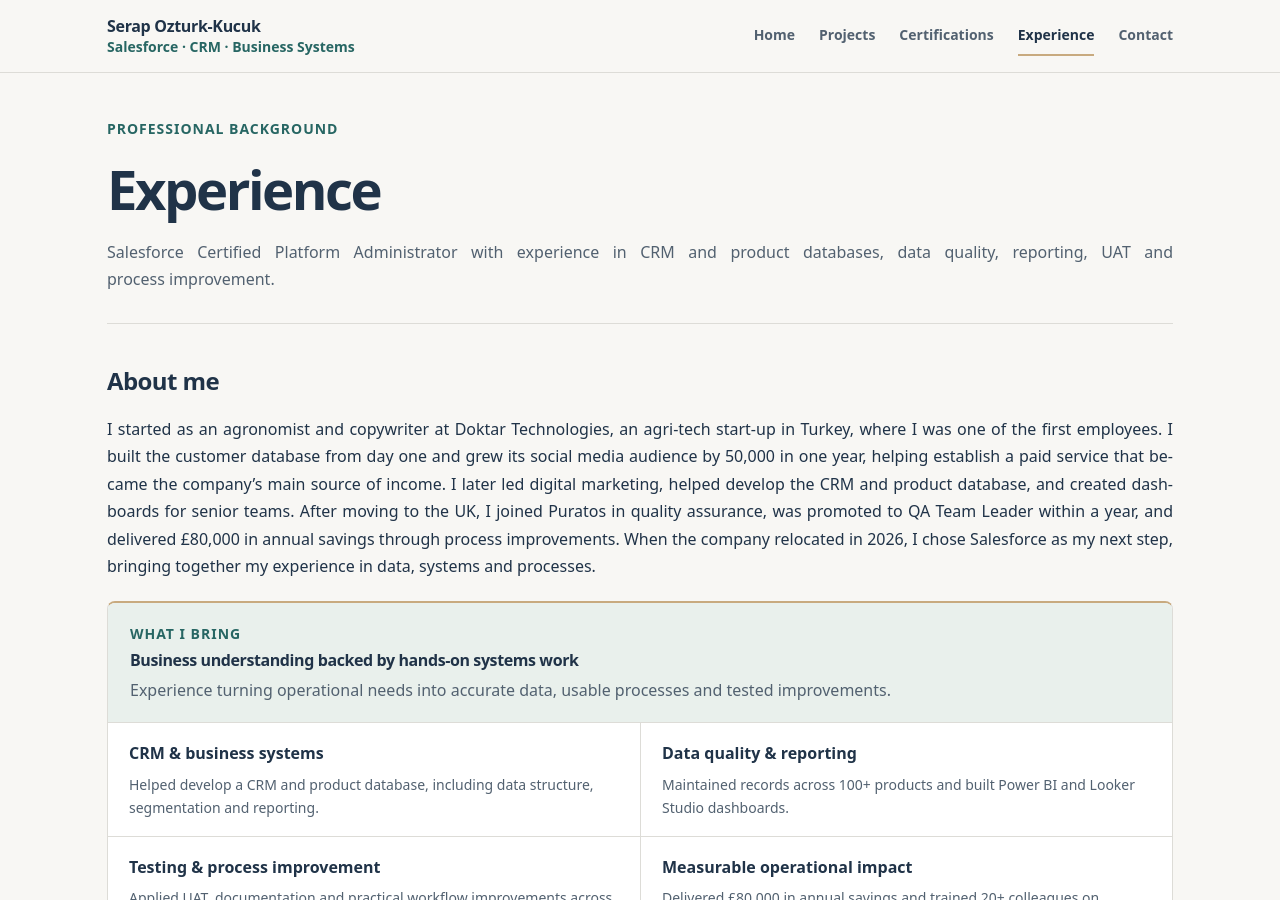
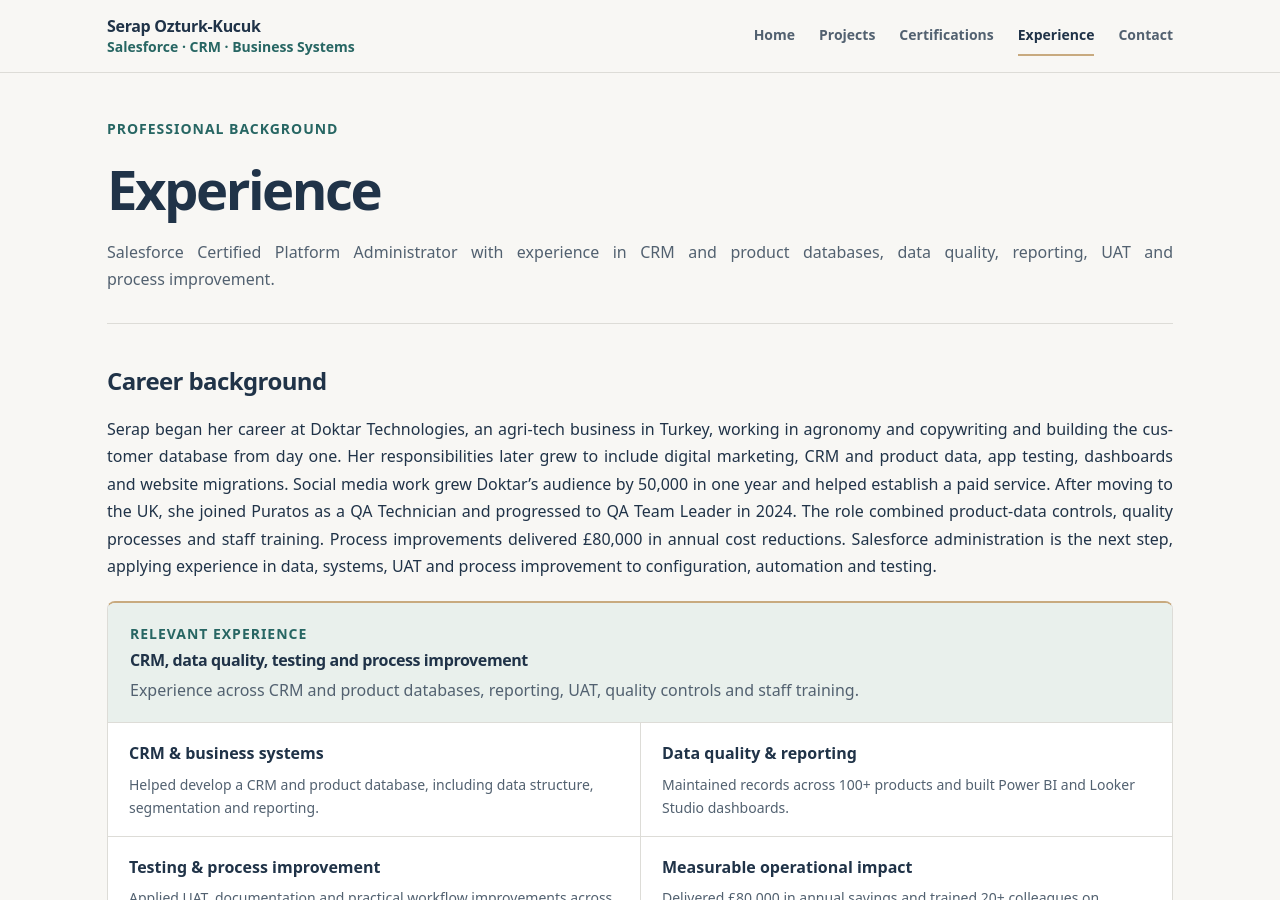
Before and after one commit to serapozturkkucuk/serapozturkkucuk.github.io, a Jekyll site: the page built from about/index.html, in a window 1280 px wide and 900 px high. Built offline with Jekyll 4.4.1, drawn with Linux system fonts in a browser that asks for light colours; some of the changed text lies outside the part shown.

Commit message:
Rewrite Experience narrative in concise third person and remove generic relevance claims

```diff
--- a/about/index.html
+++ b/about/index.html
@@ -9,15 +9,15 @@ title: Experience
 </header>
 
 <section class="block experience-intro">
-  <h2>About me</h2>
+  <h2>Career background</h2>
   <div class="experience-story">
-    <p>I started as an agronomist and copywriter at Doktar Technologies, an agri-tech start-up in Turkey, where I was one of the first employees. I built the customer database from day one and grew its social media audience by 50,000 in one year, helping establish a paid service that became the company’s main source of income. I later led digital marketing, helped develop the CRM and product database, and created dashboards for senior teams. After moving to the UK, I joined Puratos in quality assurance, was promoted to QA Team Leader within a year, and delivered £80,000 in annual savings through process improvements. When the company relocated in 2026, I chose Salesforce as my next step, bringing together my experience in data, systems and processes.</p>
+    <p>Serap began her career at Doktar Technologies, an agri-tech business in Turkey, working in agronomy and copywriting and building the customer database from day one. Her responsibilities later grew to include digital marketing, CRM and product data, app testing, dashboards and website migrations. Social media work grew Doktar’s audience by 50,000 in one year and helped establish a paid service. After moving to the UK, she joined Puratos as a QA Technician and progressed to QA Team Leader in 2024. The role combined product-data controls, quality processes and staff training. Process improvements delivered £80,000 in annual cost reductions. Salesforce administration is the next step, applying experience in data, systems, UAT and process improvement to configuration, automation and testing.</p>
   </div>
   <div class="experience-value">
     <div class="experience-value-heading">
-      <span class="label">What I bring</span>
-      <h3>Business understanding backed by hands-on systems work</h3>
-      <p>Experience turning operational needs into accurate data, usable processes and tested improvements.</p>
+      <span class="label">Relevant experience</span>
+      <h3>CRM, data quality, testing and process improvement</h3>
+      <p>Experience across CRM and product databases, reporting, UAT, quality controls and staff training.</p>
     </div>
     <ul class="value-grid">
       <li><strong>CRM &amp; business systems</strong><span>Helped develop a CRM and product database, including data structure, segmentation and reporting.</span></li>
@@ -66,7 +66,6 @@ title: Experience
       <div class="what">
         <ul class="roles">{% for r in j.roles %}<li><b>{{ r.title }}</b><span>{{ r.dates }}</span></li>{% endfor %}</ul>
         <ul class="points">{% for pt in j.points %}<li>{{ pt }}</li>{% endfor %}</ul>
-        {% if j.for_salesforce %}<p class="so">Relevant to Salesforce: {{ j.for_salesforce }}</p>{% endif %}
       </div>
     </li>
     {% endfor %}
@@ -97,8 +96,8 @@ title: Experience
 
 <section class="block experience-download-cv">
   <div class="contact-cta">
-    <h2>Explore my experience in more detail</h2>
-    <p>Download my CV for a concise overview of my Salesforce skills, projects and professional experience.</p>
-    {% if site.author.cv_file != "" %}<a class="btn primary" href="{{ site.author.cv_file | relative_url }}" download>Download CV (PDF)</a>{% endif %}
+    <h2>Full CV</h2>
+    <p>Salesforce skills, project evidence and professional experience in one document.</p>
+    {% if site.author.cv_file != "" %}<a class="btn primary" href="{{ site.author.cv_file | relative_url }}" download="Serap_Ozturk-Kucuk_Salesforce_Administrator_CV.pdf">Download CV (PDF)</a>{% endif %}
   </div>
 </section>
```
